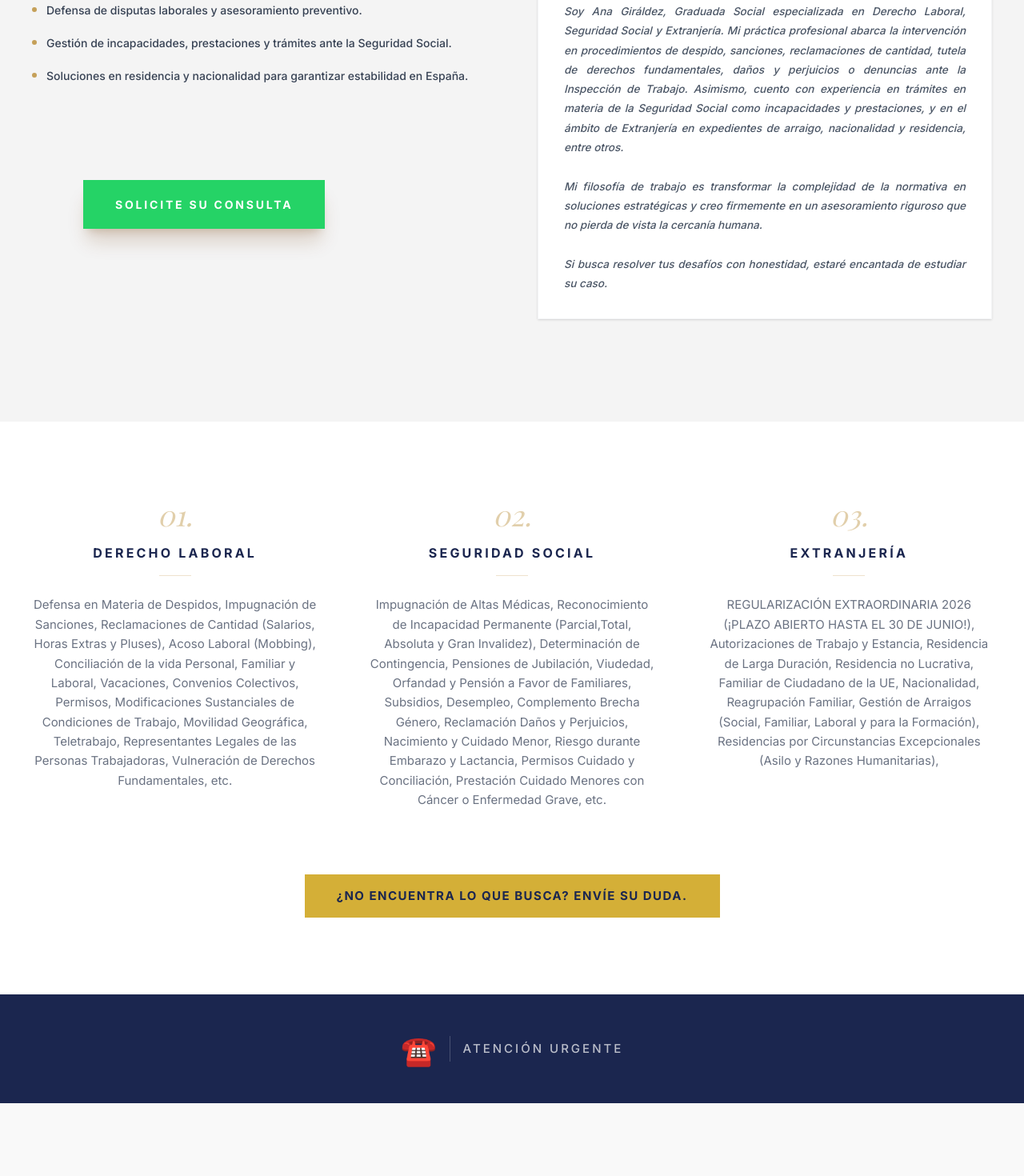
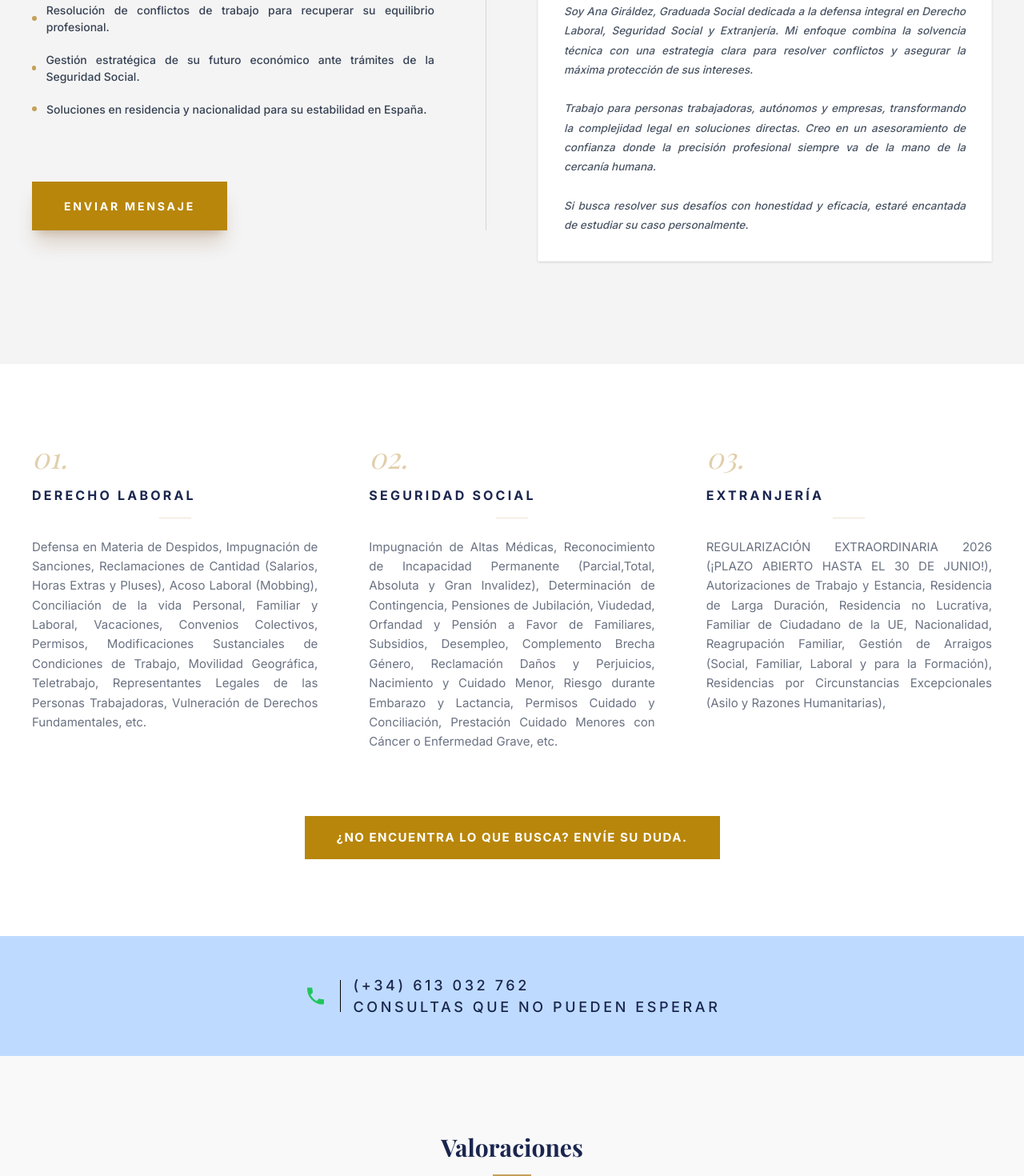
Before and after one commit to Anagiraldez/imagine-asesoria-vigo, a React (Vite) app: page / in a window 1280 px wide. Shown: the part 600-2070 px from the top of the page at 80% size. Built offline with nearby package versions, Linux system fonts and the light colour scheme; a web font is replaced by a local one.

Commit message:
cambio nuevo

```diff
--- a/src/App.tsx
+++ b/src/App.tsx
@@ -38,7 +38,7 @@ export default function App() {
             <img
               src="logo.png"
               alt="Logo imAGine"
-        className="h-25 w-auto object-contain"
+              className="h-30 w-auto object-contain"
             />
 
             {/* Texto de Marca */}
@@ -47,7 +47,7 @@ export default function App() {
                 Im<span className="text-accent">AG</span>ine
               </span>
               <h1 className="text-[9px] md:text-[10px] font-bold tracking-[0.2em] uppercase text-gray-400">
-          by Ana Giráldez
+                all your rights by ana giráldez
               </h1>
             </div>
           </div>
@@ -98,7 +98,7 @@ export default function App() {
               initial={{ opacity: 0, y: 30 }}
               animate={{ opacity: 1, y: 0 }}
               transition={{ duration: 0.8 }}
-              className="flex flex-col lg:pt-6"
+              className="flex flex-col items-start lg:pt-6 lg:border-r lg:border-gray-300 lg:pr-16"
             >
               <div className="mb-4 text-[10px] md:text-[18px] font-bold tracking-[0.3em] uppercase text-accent">
                 Asesoramiento Jurídico
@@ -113,9 +113,9 @@ export default function App() {
 
               <div className="mb-10 md:mb-12 space-y-4 md:space-y-5 text-justify">
                 {[
-                  "Defensa de disputas laborales y asesoramiento preventivo.",
-                  "Gestión de incapacidades, prestaciones y trámites ante la Seguridad Social.",
-                  "Soluciones en residencia y nacionalidad para garantizar estabilidad en España."
+                  "Resolución de conflictos de trabajo para recuperar su equilibrio profesional.",
+                  "Gestión estratégica de su futuro económico ante trámites de la Seguridad Social.",
+                  "Soluciones en residencia y nacionalidad para su estabilidad en España."
                 ].map((item, idx) => (
                   <div key={idx} className="flex items-center gap-3">
                     <div className="h-1.5 w-1.5 rounded-full bg-accent" />
@@ -128,9 +128,9 @@ export default function App() {
                 href="https://wa.me/34613032762?text=Hola,%20me%20gustaría%20solicitar%20una%20consulta%20personalizada."
                 target="_blank"
                 rel="noopener noreferrer"
-                className="ml-16 mt-12 md:mt-18 w-max bg-[#25D366] px-8 md:px-10 py-4 md:py-5 text-[10px] md:text-[14px] font-bold tracking-[0.2em] uppercase text-white shadow-xl shadow-yellow-900/20 transition-all hover:bg-[#B8860B] hover:shadow-2xl active:scale-95"
+                className="mt-6 md:mt-8 w-max bg-[#B8860B] px-8 md:px-10 py-4 md:py-5 text-[10px] md:text-[14px] font-bold tracking-[0.2em] uppercase text-white shadow-xl shadow-yellow-900/20 transition-all hover:bg-[#25D366] hover:shadow-2xl active:scale-95"
               >
-                Solicite su consulta
+                Enviar mensaje
               </a>
             </motion.div>
 
@@ -158,14 +158,22 @@ export default function App() {
                 </div>
                 <p className="text-[12.5px] md:text-[13.5px] font-medium leading-[1.6] md:leading-[1.8] text-gray-600 italic text-justify">
 
-                  <p>Soy Ana Giráldez, Graduada Social especializada en Derecho Laboral, Seguridad Social y Extranjería.
-                    Mi práctica profesional abarca la intervención en procedimientos de despido, sanciones,
-                    reclamaciones de cantidad, tutela de derechos fundamentales, daños y perjuicios o denuncias ante la Inspección de Trabajo.
-                    Asimismo, cuento con experiencia en trámites en materia de la Seguridad Social
-                    como incapacidades y prestaciones, y en el ámbito de Extranjería en expedientes de arraigo, nacionalidad y residencia, entre otros.</p> <br />
-                  <p>Mi filosofía de trabajo es transformar la complejidad de la normativa en soluciones estratégicas y creo firmemente en un asesoramiento riguroso que no pierda de vista la cercanía humana.</p><br />
-                  <p>Si busca resolver tus desafíos con honestidad, estaré encantada de estudiar su caso.</p>
-
+                  <p>
+                    Soy Ana Giráldez, Graduada Social dedicada a la defensa integral en Derecho Laboral,
+                    Seguridad Social y Extranjería. Mi enfoque combina la solvencia técnica con una
+                    estrategia clara para resolver conflictos y asegurar la máxima protección de sus intereses.
+                  </p>
+                  <br />
+                  <p>
+                    Trabajo para personas trabajadoras, autónomos y empresas, transformando la
+                    complejidad legal en soluciones directas. Creo en un asesoramiento de confianza
+                    donde la precisión profesional siempre va de la mano de la cercanía humana.
+                  </p>
+                  <br />
+                  <p>
+                    Si busca resolver sus desafíos con honestidad y eficacia, estaré encantada
+                    de estudiar su caso personalmente.
+                  </p>
 
 
                 </p>
@@ -202,7 +210,7 @@ export default function App() {
                 initial={{ opacity: 0, y: 20 }}
                 whileInView={{ opacity: 1, y: 0 }}
                 viewport={{ once: true }}
-                className="text-center"
+                className="text-justify"
               >
                 <div className="mb-4 font-serif text-4xl italic text-accent opacity-50">{benefit.id}</div>
                 <h3 className="mb-4 text-s font-bold tracking-[0.2em] uppercase text-primary">{benefit.title}</h3>
@@ -215,7 +223,7 @@ export default function App() {
           <div className="text-center">
             <a
               href="#contacto"
-              className="inline-block bg-[#D4AF37] px-10 py-4 text-[15px] font-bold tracking-widest uppercase text-primary transition-all hover:bg-primary hover:text-white"
+              className="inline-block bg-[#B8860B] px-10 py-4 text-[15px] font-bold tracking-widest uppercase text-white transition-all hover:bg-primary hover:text-white"
             >
               ¿No encuentra lo que busca? Envíe su duda.
             </a>
@@ -224,15 +232,32 @@ export default function App() {
       </section>
 
       {/* Authority Section */}
-      <section id="authority" className="bg-primary py-12">
+      <section id="authority" className="bg-blue-200 py-12">
         <div className="mx-auto max-w-7xl px-6 md:px-10">
           <div className="flex flex-wrap items-center justify-center gap-10 md:gap-24">
 
             <div className="flex items-center gap-4">
-              <span className="font-serif text-4xl font-bold text-accent">☎️</span>
-              <div className="h-8 w-px bg-white/20" />
-              <span className="text-[15px] font-medium tracking-[0.2em] uppercase text-white/70">Atención urgente</span>
+
+              <span className="text-[#22c55e] flex items-center justify-center">
+
+
+
+                {/* Teléfono verde */}
+                <svg
+                  xmlns="http://www.w3.org/2000/svg"
+                  width="29"
+                  height="28"
+                  viewBox="0 0 24 24"
+                  fill="currentColor"
+                >
+                  <path d="M20 15.5c-1.2 0-2.4-.2-3.6-.6-.3-.1-.7 0-1 .2l-2.2 2.2c-2.8-1.4-5.1-3.8-6.6-6.6l2.2-2.2c.3-.3.4-.7.2-1-.3-1.1-.5-2.3-.5-3.5 0-.6-.4-1-1-1H4c-.6 0-1 .4-1 1 0 9.4 7.6 17 17 17 .6 0 1-.4 1-1v-3.5c0-.6-.4-1-1-1z" />
+                </svg>
+              </span>
+
+              <div className="h-10 w-px bg-black" />
+              <span className="text-[18px] font-medium tracking-[0.2em] uppercase text-blue">(+34) 613 032 762 <br />Consultas que no pueden esperar</span>
             </div>
+
           </div>
         </div>
       </section>
@@ -241,7 +266,7 @@ export default function App() {
       <section id="testimonios" className="bg-[#F9F9F9] py-20 md:py-24">
         <div className="mx-auto max-w-7xl px-6 md:px-10">
           <div className="mb-16 md:mb-20 text-center">
-            <h2 className="mb-4 font-serif text-3xl font-bold text-primary"> Valoraciones de clientes 🙂</h2>
+            <h2 className="mb-4 font-serif text-3xl font-bold text-primary"> Valoraciones</h2>
             <div className="mx-auto h-0.5 w-12 bg-accent" />
           </div>
 
@@ -284,8 +309,8 @@ export default function App() {
         <div className="mx-auto max-w-7xl px-6 md:px-10">
           <div className="grid gap-16 lg:grid-cols-2">
             <div>
-              <div className="mb-4 text-[10px] md:text-[11px] font-bold tracking-[0.3em] uppercase text-accent">Contacto</div>
-              <h2 className="mb-6 md:mb-8 font-serif text-3xl md:text-4xl font-bold text-primary">Inicio su defensa</h2>
+              <div className="mb-4 text-[14px] md:text-[18px] font-bold tracking-[0.3em] uppercase text-accent">Contacto</div>
+              <h2 className="mb-6 md:mb-8 font-serif text-2xl md:text-4xl font-bold text-primary">¿Hablamos?</h2>
               <p className="text-justify mb-10 md:mb-12 text-sm leading-relaxed text-gray-500">Cada caso es único y merece una atención personalizada. Póngase en contacto para evaluar su situación jurídica con total confidencialidad.</p>
 
               <div className="space-y-6 md:space-y-8">
@@ -320,8 +345,7 @@ export default function App() {
                     <p className="text-sm font-semibold text-primary">De Lunes a Viernes</p>
                     <p className="text-sm text-gray-700">9:00 a 14:00 horas</p>
                     <br />
-                    <p className="text-sm text-gray-700">🚨 Fuera de horario, atiendo bajo cita previa.</p>
-                    <p className="text-sm text-gray-700">📞 Si tiene una urgencia, llame o envíe WhatsApp.</p>
+                    <p className="text-sm text-gray-700">🚨 Para su tranquilidad, atiendo fuera del horario habitual, ofreciéndole asistencia telefónica o reuniones presenciales según su necesidad.</p>
                   </div>
                 </div>
               </div>
@@ -362,41 +386,62 @@ export default function App() {
       </section>
 
       {/* Final Call Section */}
-      <section className="bg-navy-dark py-20 md:py-12 text-white">
+      <section className="bg-blue-200 py-10 md:py-10 text-blue">
         <div className="mx-auto max-w-5xl px-6 md:px-10 text-center">
-          <h2 className="mb-4 font-serif text-2xl font-bold md:text-3xl leading-tight">ImAGine vivir el presente sin la carga de un conflicto legal.</h2>
-          <p className="mb-10 md:mb-12 text-[10px] md:text-[17px] font-bold tracking-[0.3em] uppercase text-accent">Reserve su consulta de evaluación</p>
+          <h2 className="mb-4 font-serif text-2xl font-bold md:text-3xl leading-tight">ImAGine un futuro sin interrogantes.</h2>
+          <p className="mb-4 md:mb-12 text-[11px] md:text-[17px] font-bold tracking-[0.3em] uppercase text-accent">Reserve su consulta de asesoramiento</p>
            <a
-            href="#contacto"
-            className="inline-block bg-accent px-8 md:px-12 py-4 md:py-5 text-[10px] md:text-[14px] font-bold tracking-[0.3em] uppercase text-primary shadow-2xl transition-all hover:scale-105 hover:bg-accent-hover active:scale-95"
+                href="https://wa.me/34613032762?text=Hola,%20me%20gustaría%20solicitar%20una%20consulta%20personalizada."
+                target="_blank"
+                rel="noopener noreferrer"
+                className="mt-6 md:mt-8 w-max bg-[#B8860B] px-6 md:px10 py-3 md:py-5 text-[12px] md:text-[14px] font-bold tracking-[0.2em] uppercase text-white shadow-xl shadow-yellow-900/20 transition-all hover:bg-[#25D366] hover:shadow-2xl active:scale-95"
               >
-            CONTACTAR
+              Sí, necesito una cita
               </a>
         </div>
       </section>
+      {/* Footer */}
+      <footer className="bg-blue-200 py-12 text-[10px] font-medium tracking-[0.1em] uppercase text-gray-500">
+        <div className="mx-auto max-w-7xl px-6 md:px-10">
+          <div className="flex flex-col items-center justify-between gap-8 border-t-2 border-blue pt-3 md:flex-row">
 
-      {/* Footer */}
-      <footer className="bg-navy-dark py-12 text-[10px] font-medium tracking-[0.1em] uppercase text-gray-500">
-        <div className="mx-auto max-w-7xl px-6 md:px-10">
-          <div className="flex flex-col items-center justify-between gap-8 border-t-2 border-white pt-3 md:flex-row">
             <div className="flex items-center gap-3">
-              <div className="flex h-10 w-23 items-center justify-center rounded bg-accent">
-                <span className="font-serif text-lg font-bold text-primary">imAGine</span>
+
+              <div className="flex h10 w-32 items-center justify-center rounded bg-white font-bold ">
+                <span className="font-serif tracking-tighter text-primary flex items-baseline">
+
+                  {/* IMAGINE*/}
+                  {/* La primera I mayúscula */}
+                  <span className="text-xl md:text-2xl">I</span>
+
+                  {/* Letra 'm' en negrita y minúscula */}
+                  <span className="text-xl md:text-2xl lowercase">m</span>
+
+                  {/* El núcleo "AG" en DORADO, MAYÚSCULAS y NEGRITA EXTREMA */}
+                  <span className="text-3xl md:text-4xl font-black uppercase text-accent px-0.5">
+                    AG
+                  </span>
+
+                  {/* El final 'ine' en negrita y minúscula */}
+                  <span className="text-xl md:text-2xl lowercase">ine</span>
+                </span>
               </div>
-              <p className="font-bold text-white tracking-widest">Rights</p>
+
+              {/* RIGHTS*/}
+              <p className="font-bold text-blue tracking-widest">ALL YOUR RIGHTS</p>
             </div>
+
             <div className="flex gap-10">
-
-
               <a
                 href="/imagine-asesoramiento/politica.html"
                 target="_blank"
                 rel="noopener noreferrer"
-                className="text-gray-400 hover:text-[#D4AF37] text-[10px]"
+                className="text-gray-400 hover:text-[#D4AF37] text-[11px]"
               >
                 Aviso Legal y Política de Privacidad
               </a>
             </div>
+
             <p>© 2026 imAGine by Ana. Todos los derechos reservados</p>
           </div>
         </div>
```
Lines whose indentation alone changed are shown as unchanged.
